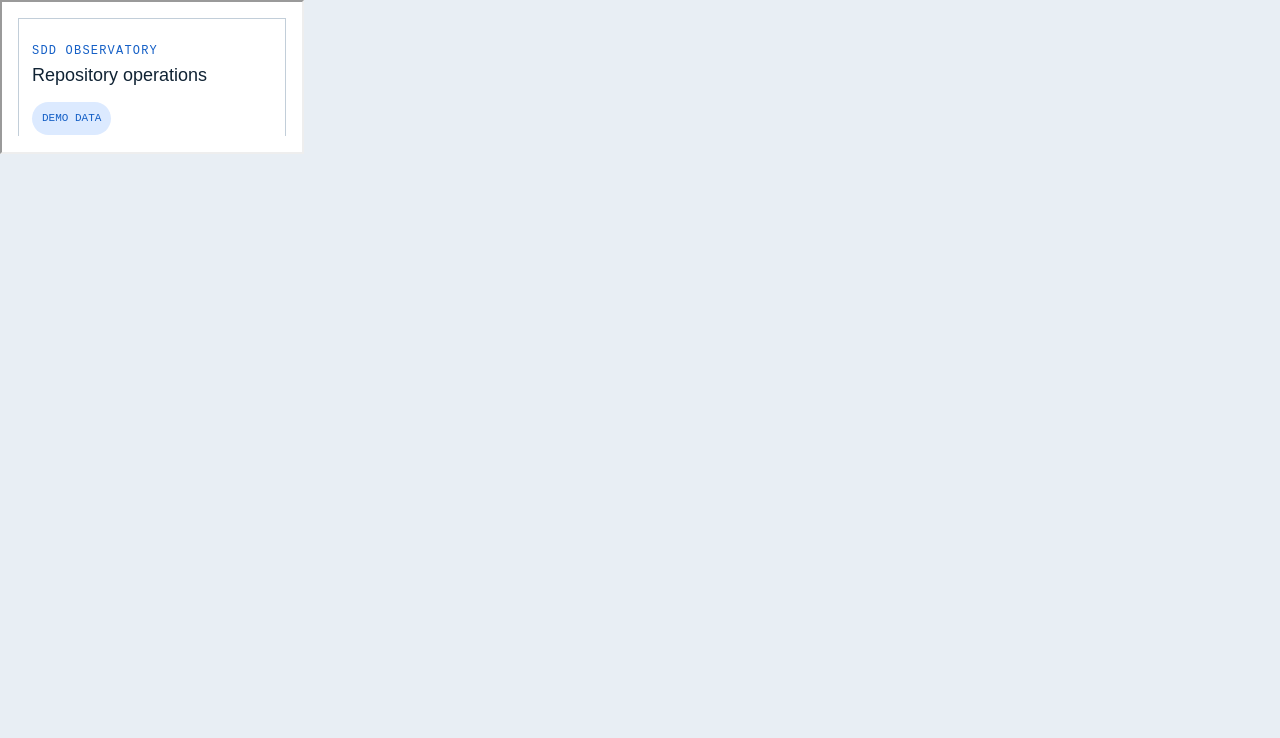
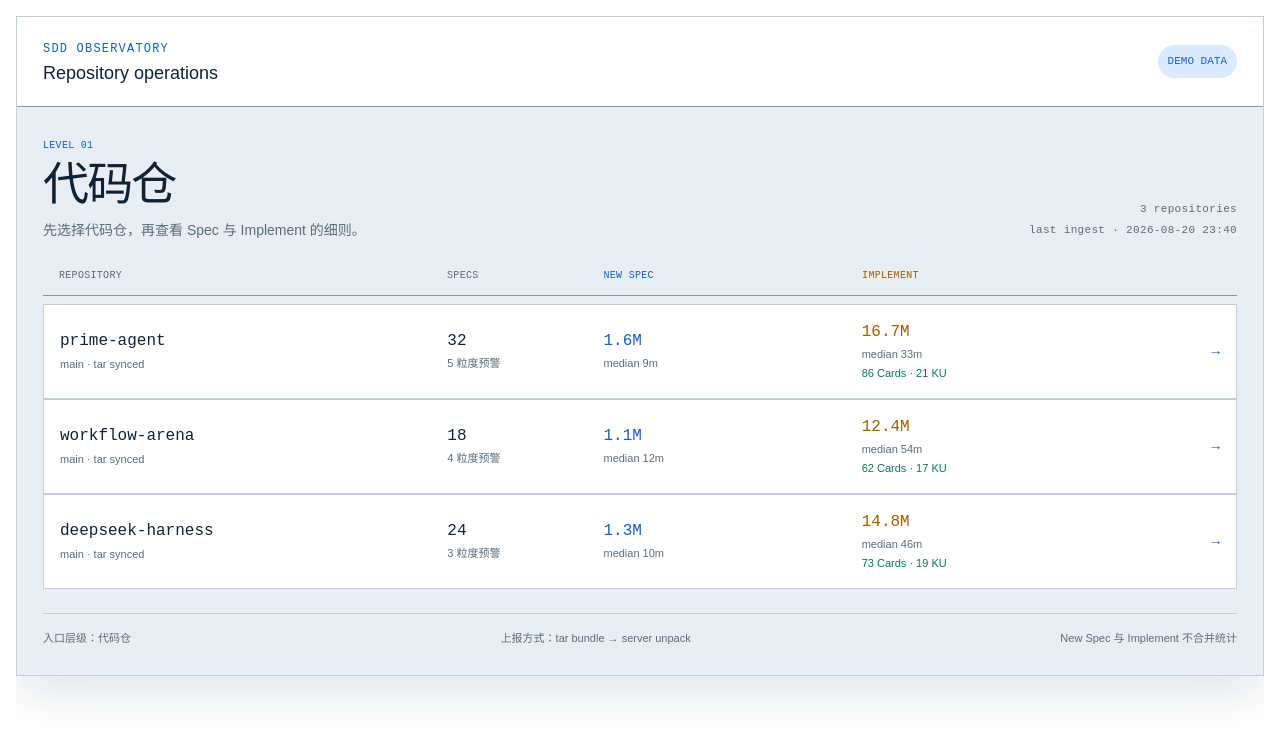
Before and after one commit to luobosibing2/sdd-repository-dashboard-site, a Next.js app: page / in a window 1280 px wide. Shown: the top 738 px of the page. Built offline with nearby package versions, Linux system fonts and the light colour scheme.

Commit message:
Fix dashboard frame sizing

```diff
--- a/app/globals.css
+++ b/app/globals.css
@@ -4,3 +4,15 @@ body {
   margin: 0;
   min-width: 320px;
 }
+
+.sdd-site-shell {
+  min-height: 100vh;
+  width: 100%;
+}
+
+.sdd-site-frame {
+  border: 0;
+  display: block;
+  height: 100vh;
+  width: 100%;
+}
--- a/app/page.tsx
+++ b/app/page.tsx
@@ -1,10 +1,10 @@
 export default function Home() {
   return (
-    <main className="min-h-screen bg-[#e8eef4]">
+    <main className="sdd-site-shell">
       <iframe
         title="SDD Repository Dashboard"
         src="/board.html"
-        className="block min-h-screen w-full border-0"
+        className="sdd-site-frame"
       />
     </main>
   );
```
